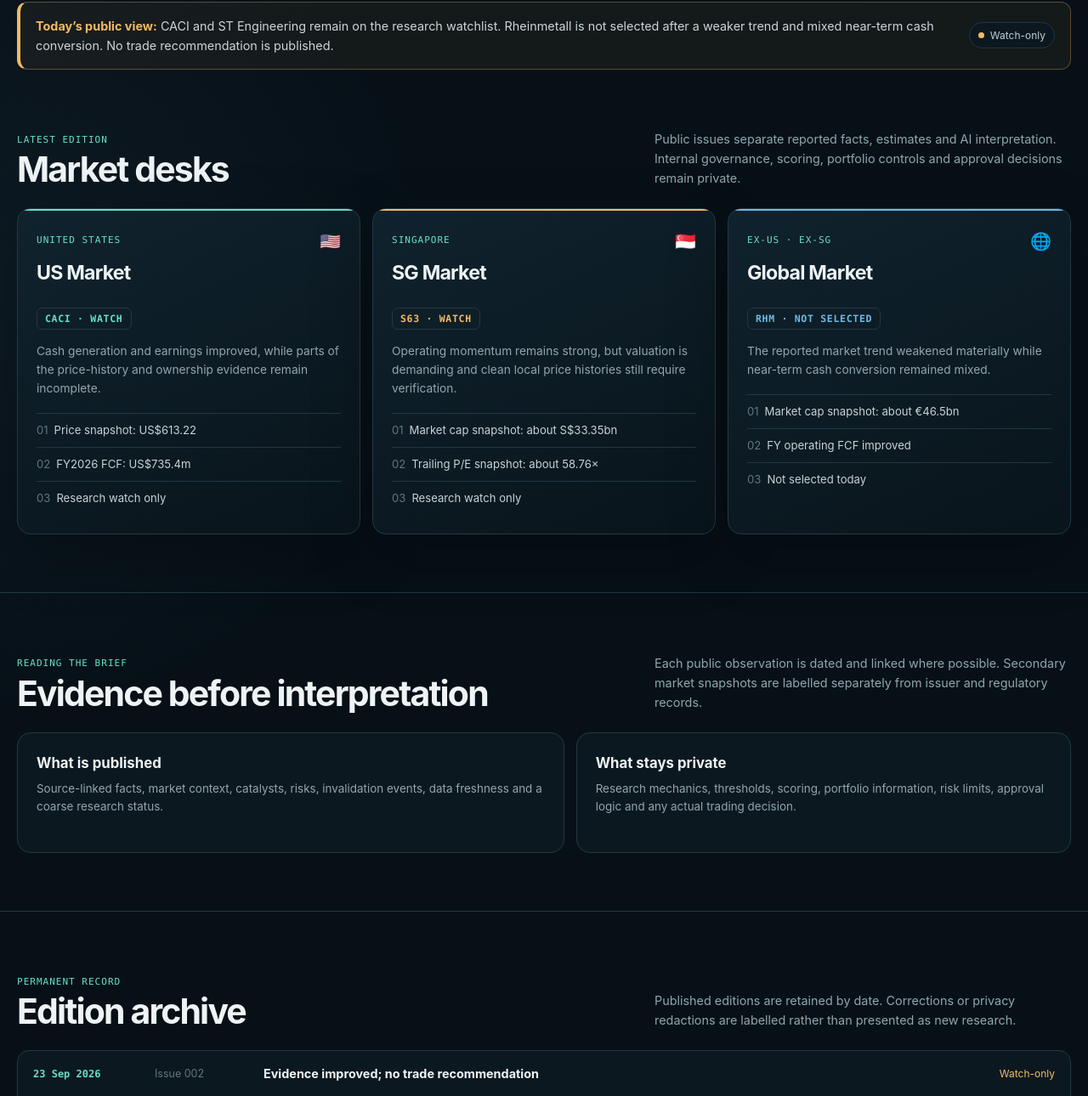
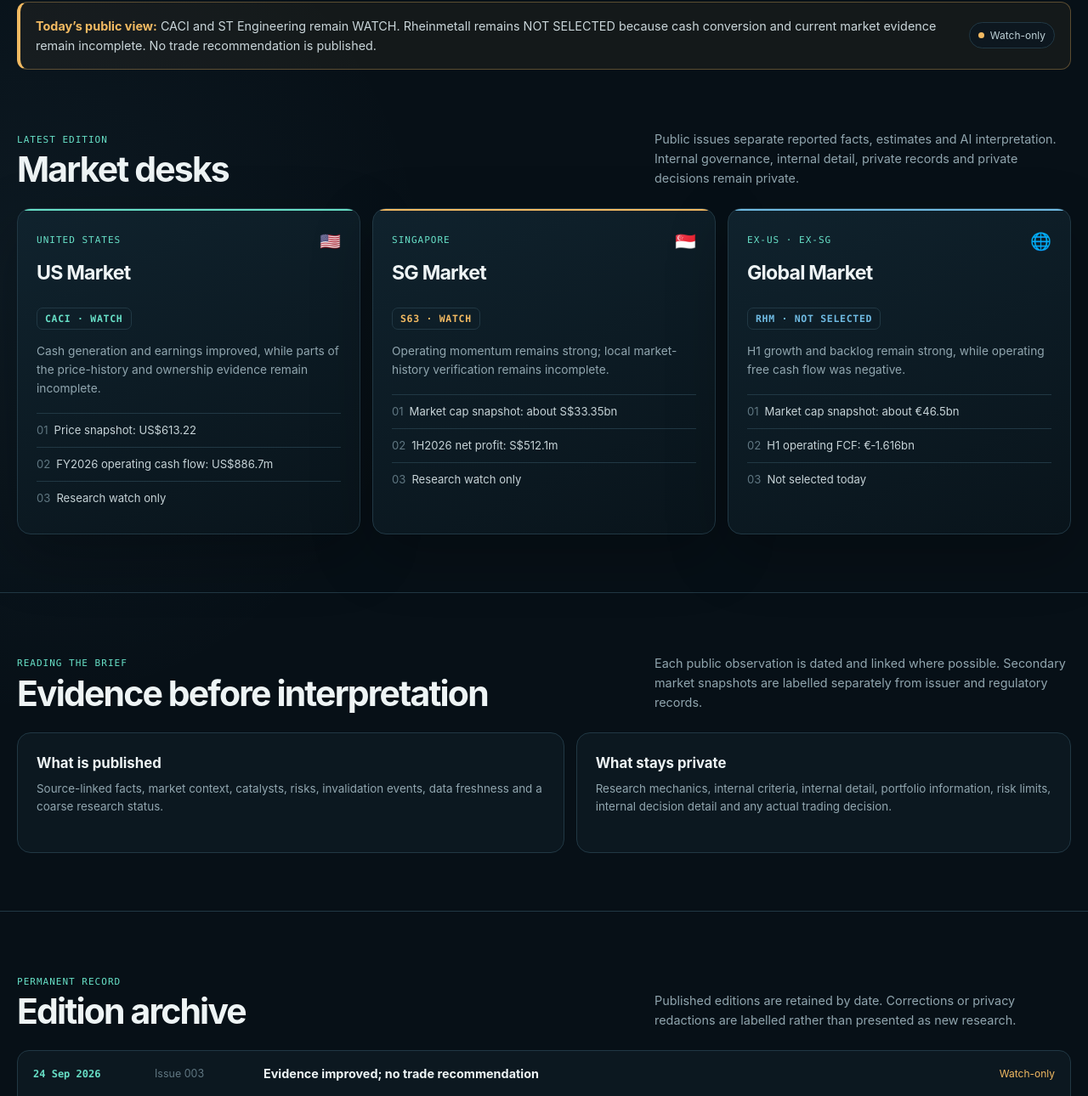
Before and after one commit to Devilz13/daily-equity-decision-loop, a plain HTML site: page index.html in a window 1280 px wide. Shown: the part 467-1757 px from the top of the page at 85% size. Drawn offline with Linux system fonts and the light colour scheme.

Commit message:
Publish DEDL Market Brief 2026-09-24

```diff
--- a/index.html
+++ b/index.html
@@ -18,21 +18,21 @@
   </header>
   <main id="top">
     <div class="wrap">
-      <div class="issue-meta"><span class="chip"><span class="dot amber"></span>Issue 002</span><span class="chip">23 Sep 2026</span><span class="chip">18:45 SGT cutoff</span><span class="chip">AI-generated research</span></div>
+      <div class="issue-meta"><span class="chip"><span class="dot amber"></span>Issue 003</span><span class="chip">24 Sep 2026</span><span class="chip">07:45 SGT cutoff</span><span class="chip">AI-generated research</span></div>
       <section class="hero">
         <h1>Three markets.<br>One <em>evidence-led brief.</em></h1>
         <p class="hero-copy">A daily, source-linked record of notable equity research across the United States, Singapore and other global markets.</p>
       </section>
-      <div class="statusbar"><p><strong>Today’s public view:</strong> CACI and ST Engineering remain on the research watchlist. Rheinmetall is not selected after a weaker trend and mixed near-term cash conversion. No trade recommendation is published.</p><span class="chip"><span class="dot amber"></span>Watch-only</span></div>
+      <div class="statusbar"><p><strong>Today’s public view:</strong> CACI and ST Engineering remain WATCH. Rheinmetall remains NOT SELECTED because cash conversion and current market evidence remain incomplete. No trade recommendation is published.</p><span class="chip"><span class="dot amber"></span>Watch-only</span></div>
     </div>
 
     <section class="section" id="markets">
       <div class="wrap">
-        <div class="section-head"><div><span class="kicker">Latest edition</span><h2>Market desks</h2></div><p>Public issues separate reported facts, estimates and AI interpretation. Internal governance, scoring, portfolio controls and approval decisions remain private.</p></div>
+        <div class="section-head"><div><span class="kicker">Latest edition</span><h2>Market desks</h2></div><p>Public issues separate reported facts, estimates and AI interpretation. Internal governance, internal detail, private records and private decisions remain private.</p></div>
         <div class="market-grid">
-          <article class="market us"><div class="market-top"><div><span class="kicker">United States</span><h3>US Market</h3></div><span class="flag" aria-hidden="true">🇺🇸</span></div><span class="verdict">CACI · WATCH</span><p>Cash generation and earnings improved, while parts of the price-history and ownership evidence remain incomplete.</p><ul><li><span>01</span>Price snapshot: US$613.22</li><li><span>02</span>FY2026 FCF: US$735.4m</li><li><span>03</span>Research watch only</li></ul></article>
-          <article class="market sg"><div class="market-top"><div><span class="kicker">Singapore</span><h3>SG Market</h3></div><span class="flag" aria-hidden="true">🇸🇬</span></div><span class="verdict">S63 · WATCH</span><p>Operating momentum remains strong, but valuation is demanding and clean local price histories still require verification.</p><ul><li><span>01</span>Market cap snapshot: about S$33.35bn</li><li><span>02</span>Trailing P/E snapshot: about 58.76×</li><li><span>03</span>Research watch only</li></ul></article>
-          <article class="market global"><div class="market-top"><div><span class="kicker">Ex-US · Ex-SG</span><h3>Global Market</h3></div><span class="flag" aria-hidden="true">🌐</span></div><span class="verdict">RHM · NOT SELECTED</span><p>The reported market trend weakened materially while near-term cash conversion remained mixed.</p><ul><li><span>01</span>Market cap snapshot: about €46.5bn</li><li><span>02</span>FY operating FCF improved</li><li><span>03</span>Not selected today</li></ul></article>
+          <article class="market us"><div class="market-top"><div><span class="kicker">United States</span><h3>US Market</h3></div><span class="flag" aria-hidden="true">🇺🇸</span></div><span class="verdict">CACI · WATCH</span><p>Cash generation and earnings improved, while parts of the price-history and ownership evidence remain incomplete.</p><ul><li><span>01</span>Price snapshot: US$613.22</li><li><span>02</span>FY2026 operating cash flow: US$886.7m</li><li><span>03</span>Research watch only</li></ul></article>
+          <article class="market sg"><div class="market-top"><div><span class="kicker">Singapore</span><h3>SG Market</h3></div><span class="flag" aria-hidden="true">🇸🇬</span></div><span class="verdict">S63 · WATCH</span><p>Operating momentum remains strong; local market-history verification remains incomplete.</p><ul><li><span>01</span>Market cap snapshot: about S$33.35bn</li><li><span>02</span>1H2026 net profit: S$512.1m</li><li><span>03</span>Research watch only</li></ul></article>
+          <article class="market global"><div class="market-top"><div><span class="kicker">Ex-US · Ex-SG</span><h3>Global Market</h3></div><span class="flag" aria-hidden="true">🌐</span></div><span class="verdict">RHM · NOT SELECTED</span><p>H1 growth and backlog remain strong, while operating free cash flow was negative.</p><ul><li><span>01</span>Market cap snapshot: about €46.5bn</li><li><span>02</span>H1 operating FCF: €‑1.616bn</li><li><span>03</span>Not selected today</li></ul></article>
         </div>
       </div>
     </section>
@@ -42,13 +42,13 @@
         <div class="section-head"><div><span class="kicker">Reading the brief</span><h2>Evidence before interpretation</h2></div><p>Each public observation is dated and linked where possible. Secondary market snapshots are labelled separately from issuer and regulatory records.</p></div>
         <div class="flow-grid">
           <div class="flow-card"><h3>What is published</h3><p>Source-linked facts, market context, catalysts, risks, invalidation events, data freshness and a coarse research status.</p></div>
-          <div class="flow-card"><h3>What stays private</h3><p>Research mechanics, thresholds, scoring, portfolio information, risk limits, approval logic and any actual trading decision.</p></div>
+          <div class="flow-card"><h3>What stays private</h3><p>Research mechanics, internal criteria, internal detail, portfolio information, risk limits, internal decision detail and any actual trading decision.</p></div>
         </div>
       </div>
     </section>
 
     <section class="section" id="archive">
-      <div class="wrap"><div class="section-head"><div><span class="kicker">Permanent record</span><h2>Edition archive</h2></div><p>Published editions are retained by date. Corrections or privacy redactions are labelled rather than presented as new research.</p></div><div class="archive-table"><a class="archive-row" href="issues/2026/09/23-results/"><span class="date">23 Sep 2026</span><span class="number">Issue 002</span><span class="title">Evidence improved; no trade recommendation</span><span class="state">Watch-only</span></a><a class="archive-row" href="issues/2026/09/23/"><span class="date">23 Sep 2026</span><span class="number">Issue 001</span><span class="title">Three-market publication launch</span><span class="state">Launch</span></a></div></div>
+      <div class="wrap"><div class="section-head"><div><span class="kicker">Permanent record</span><h2>Edition archive</h2></div><p>Published editions are retained by date. Corrections or privacy redactions are labelled rather than presented as new research.</p></div><div class="archive-table"><a class="archive-row" href="issues/2026/09/23-results/"><span class="date">24 Sep 2026</span><span class="number">Issue 003</span><span class="title">Evidence improved; no trade recommendation</span><span class="state">Watch-only</span></a><a class="archive-row" href="issues/2026/09/23/"><span class="date">24 Sep 2026</span><span class="number">Issue 001</span><span class="title">Three-market publication launch</span><span class="state">Launch</span></a></div></div>
     </section>
 
     <section class="section" id="telegram">
```
